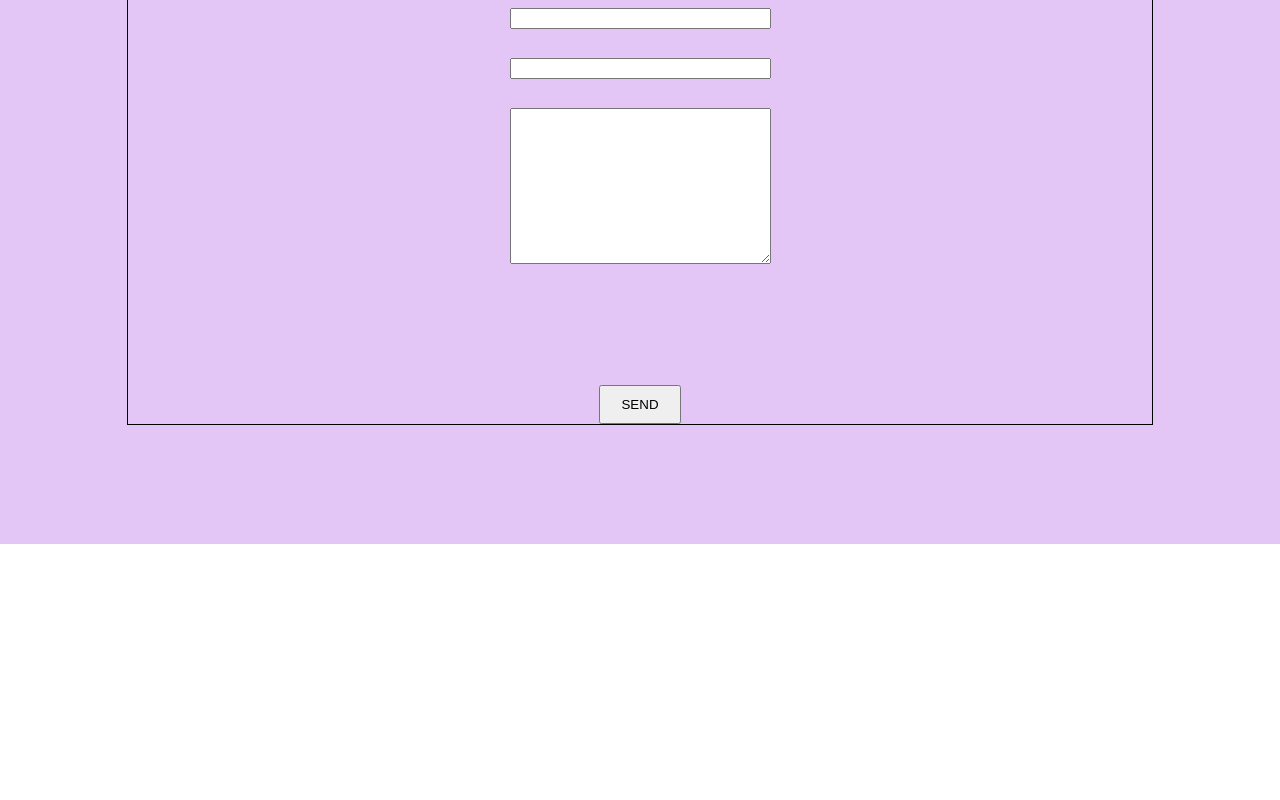
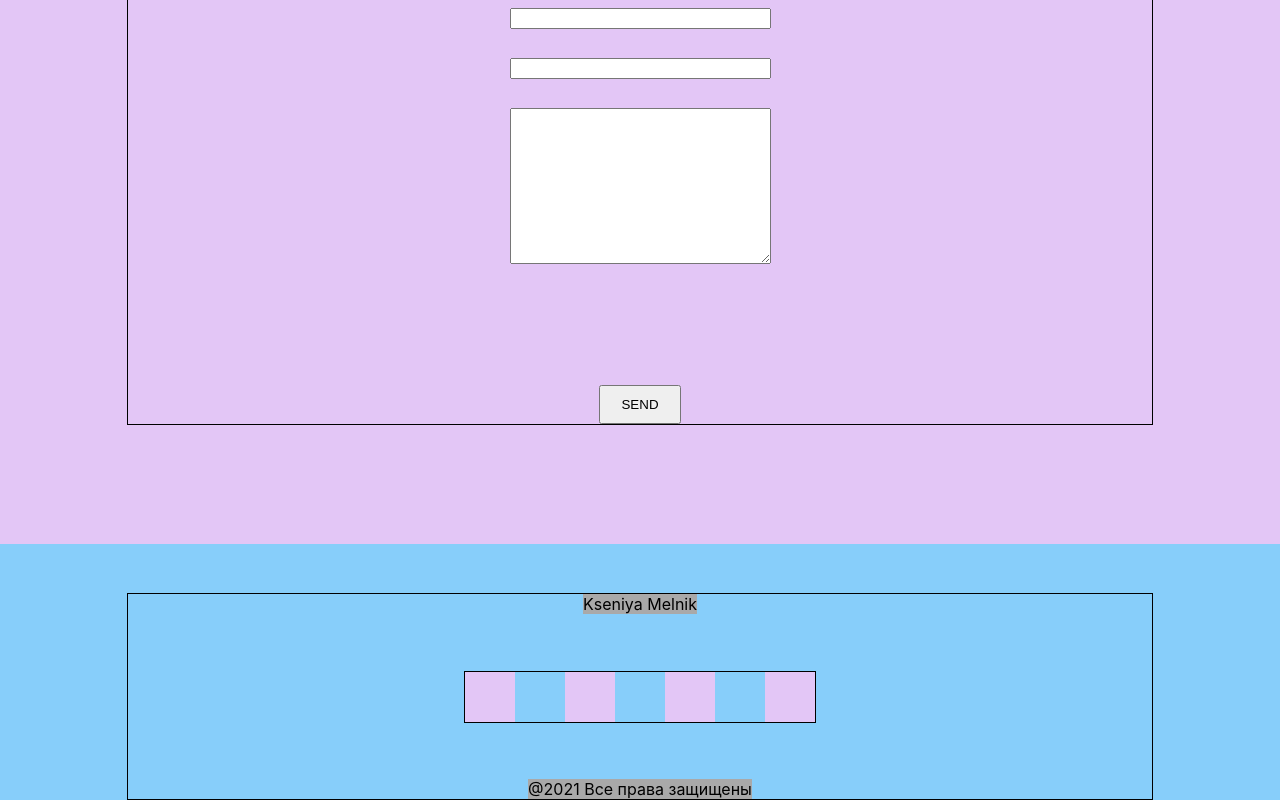
Before and after one commit to KseniyaMelnik/portfolio-react, a React (Create React App) app: page / in a window 1280 px wide. Shown: the part 2976-3776 px from the top of the page. Before the commit the page ends 3520 px from the top, so only its background shows below. Built offline with nearby package versions, Linux system fonts and the light colour scheme.

Commit message:
feat: add block footer to project

```diff
--- a/src/App.js
+++ b/src/App.js
@@ -6,6 +6,7 @@ import Skills from "./skills/Skills";
 import Projects from "./projects/Projects";
 import Remote from "./remote/Remote";
 import Contacts from "./contacts/Contacts";
+import Footer from "./footer/Footer";
 
 function App() {
     return (
@@ -16,6 +17,7 @@ function App() {
             <Projects/>
             <Remote />
             <Contacts />
+            <Footer />
         </div>
     );
 }
--- /dev/null
+++ b/src/footer/Footer.js
@@ -0,0 +1,25 @@
+import React from "react";
+import style from './Footer.module.css';
+
+function Footer() {
+    return (
+        <div className={style.footer}>
+            <div className={style.container}>
+                <div>
+                    <span className={style.title}>Kseniya Melnik</span>
+                </div>
+                <div className={style.footerBlock}>
+                    <div className={style.footerFragment}></div>
+                    <div className={style.footerFragment}></div>
+                    <div className={style.footerFragment}></div>
+                    <div className={style.footerFragment}></div>
+                </div>
+                <div >
+                    <span className={style.copyright}> @2021 Все права защищены</span>
+                </div>
+            </div>
+        </div>
+    );
+}
+
+export default Footer;
--- /dev/null
+++ b/src/footer/Footer.module.css
@@ -0,0 +1,36 @@
+.footer {
+    height: 20vw;
+    background-color: lightskyblue;
+    display: flex;
+    align-items: center;
+}
+
+.container {
+    width: 80%;
+    height: 80%;
+    border: 1px solid;
+    margin: 0 auto;
+    align-self: flex-end;
+    display: flex;
+    flex-direction: column;
+    justify-content: space-between;
+}
+.title {
+    background-color: darkgrey;
+}
+.footerBlock {
+    width: 350px;
+    margin: 0 auto;
+    display: flex;
+    justify-content: space-between;
+    border: 1px solid;
+}
+.footerFragment {
+    width: 50px;
+    height: 50px;
+    background-color: #e3c6f6;
+}
+
+.copyright {
+   background-color: darkgrey;
+}
```
